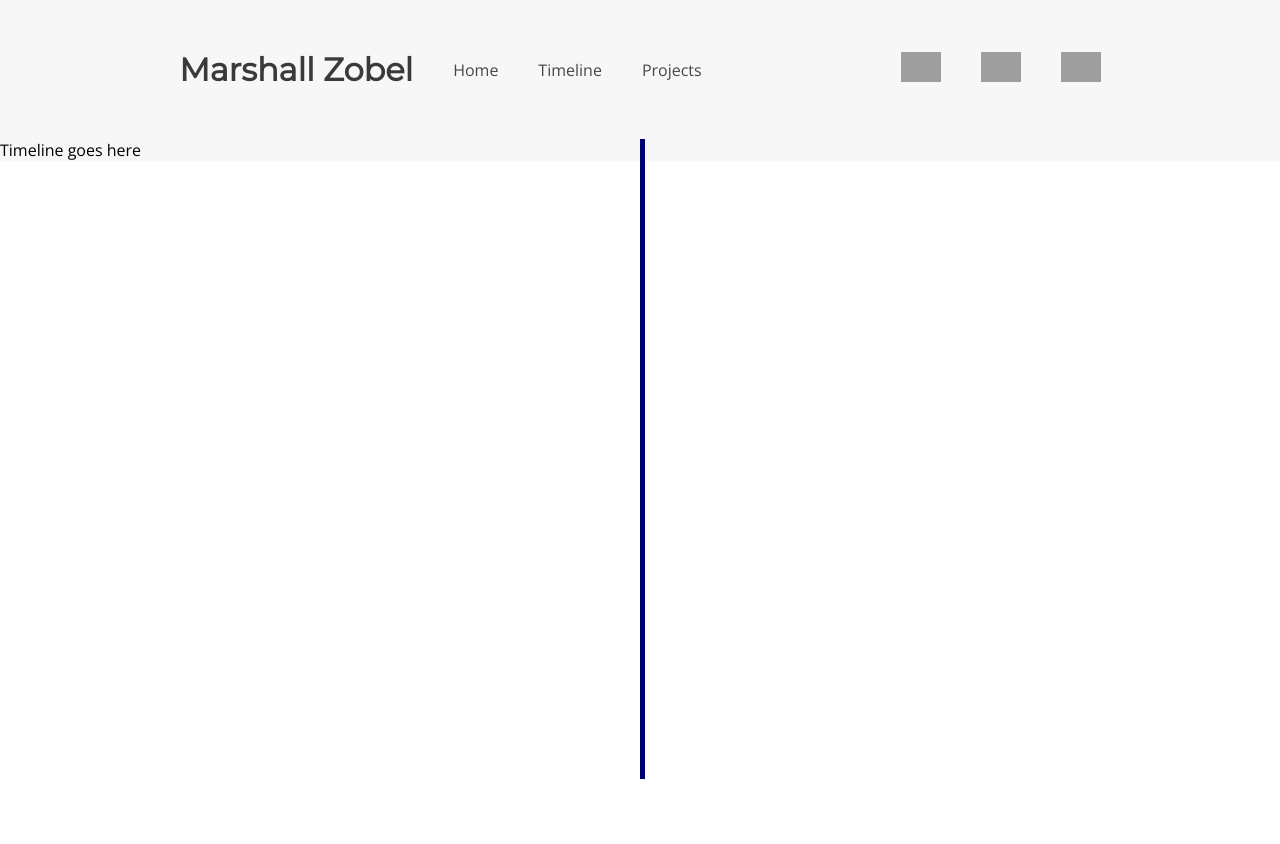
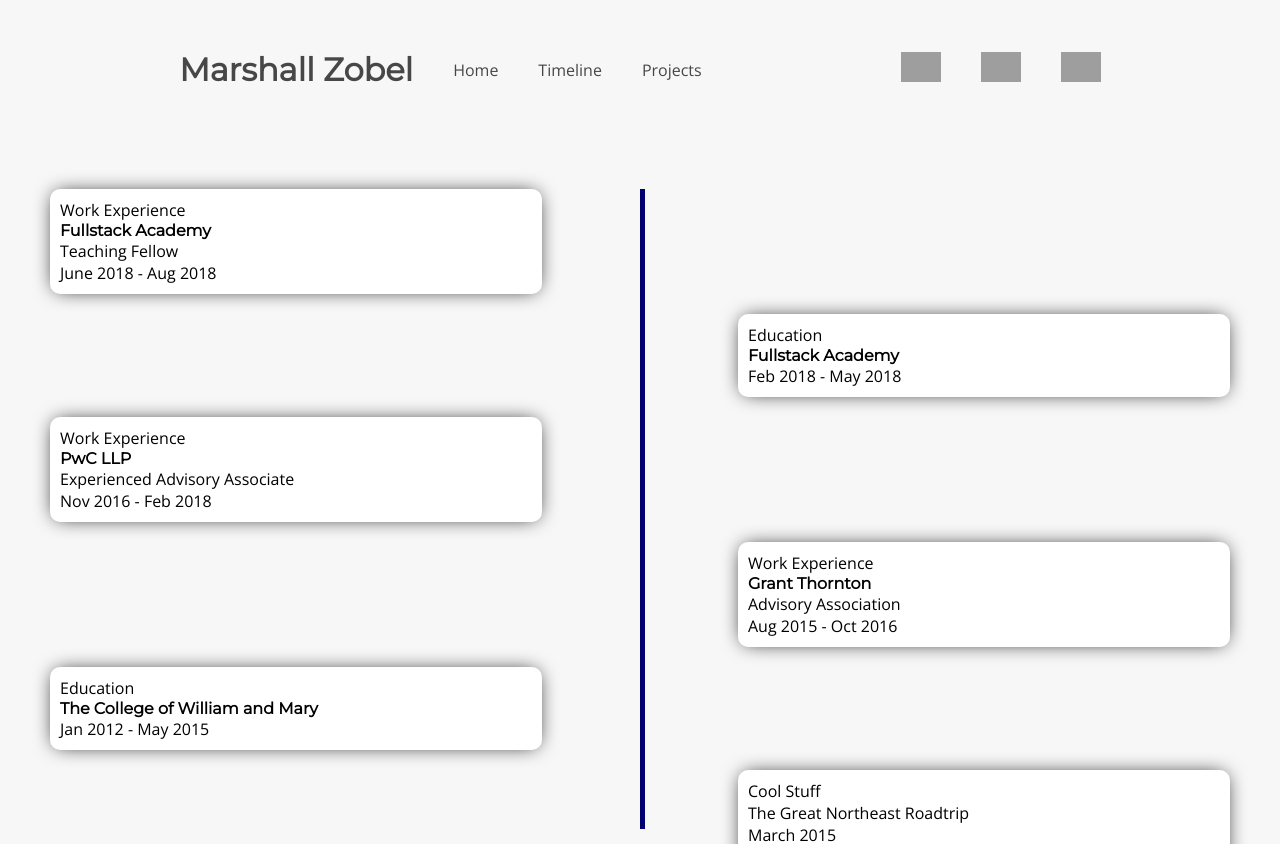
Before and after one commit to dmzobel/dmzobel.github.io, a React (Create React App) app: page /timeline in a window 1280 px wide. Shown: the top 844 px of the page. Before the commit the page ends 800 px from the top, so only its background shows below. Built offline with nearby package versions, Linux system fonts and the light colour scheme; grey boxes are pictures that could not be loaded.

Commit message:
Timeline outline

```diff
--- a/src/components/Projects.js
+++ b/src/components/Projects.js
@@ -17,6 +17,17 @@
           bananas as you want, wherever you want, in as wide an area as you
           want, and then see who can capture them the quickest!
         </p>
+        <a
+          href="https://github.com/BananaHuntAR"
+          target="_blank"
+          rel="noopener noreferrer"
+        >
+          <img
+            src="https://image.flaticon.com/icons/svg/25/25231.svg"
+            alt=""
+            className="icon"
+          />
+        </a>
       </div>
       <img src={bhDemo2} alt="" className="screenshot" />
     </div>
@@ -36,16 +47,25 @@
         <p>
           Vintage is a data modeling web application that allows users to
           compare the quality of different wine vintages. Using the{' '}
-          <inline>
-            <a href="https://www.ncdc.noaa.gov/cdo-web/webservices/v2">
-              NOAA Climate Data API
-            </a>
-          </inline>
+          <a href="https://www.ncdc.noaa.gov/cdo-web/webservices/v2">
+            NOAA Climate Data API
+          </a>
           , the application gathers climate data from various regions around the
           world and feeds the data into Princeton economist Orley Ashenfelter's
           Bordeaux Equation, generating a score for each vintage that is
           predictive of the wine's quality.
         </p>
+        <a
+          href="https://github.com/dmzobel/vintage"
+          target="_blank"
+          rel="noopener noreferrer"
+        >
+          <img
+            src="https://image.flaticon.com/icons/svg/25/25231.svg"
+            alt=""
+            className="icon"
+          />
+        </a>
       </div>
       <img src={vintage} alt="" className="screenshot-desktop" />
     </div>
@@ -64,6 +84,17 @@
           allowing users to save items to a Wish List and view their previous
           orders.
         </p>
+        <a
+          href="https://github.com/wizards-store/grace-shopper"
+          target="_blank"
+          rel="noopener noreferrer"
+        >
+          <img
+            src="https://image.flaticon.com/icons/svg/25/25231.svg"
+            alt=""
+            className="icon"
+          />
+        </a>
       </div>
     </div>
   </React.Fragment>
--- a/src/components/Timeline.js
+++ b/src/components/Timeline.js
@@ -1,8 +1,23 @@
 import React from 'react';
+import data from '../data.js';
+
+const TimelineItem = ({ data }) => {
+  return (
+    <div className="timeline-block">
+      <div className="timeline-item">
+        <p>{data.category}</p>
+        <h4>{data.institution}</h4>
+        <p>{data.title}</p>
+        <p>{data.dates}</p>
+        <p>{data.description}</p>
+      </div>
+    </div>
+  );
+};
 
 const Timeline = () => (
   <div className="timeline-container">
-    <p>Timeline goes here</p>
+    {data.map(element => <TimelineItem data={element} />)}
   </div>
 );
 
--- a/src/data.js
+++ b/src/data.js
@@ -1,4 +1,4 @@
-export const experience = [
+const data = [
   {
     id: 1,
     category: 'Work Experience',
@@ -71,3 +71,5 @@
       'Descended North Kaibab trail, camped at Phantom Ranch on Bright Angel Creek, ascended South Kaibab trail.'
   }
 ];
+
+export default data;
--- a/src/style.css
+++ b/src/style.css
@@ -47,7 +47,6 @@
 h3,
 h4 {
   font-family: 'Montserrat', sans-serif;
-  color: rgb(58, 58, 58);
 }
 
 .headshot {
@@ -130,13 +129,31 @@
 .timeline-container::before {
   content: '';
   position: absolute;
-  /* top: 0; */
-  /* bottom: 0; */
-  /* left: 18px; */
   left: 50%;
   height: 80%;
   width: 5px;
   background: rgb(0, 0, 112);
 }
+/* Vertical line styling for responsive layouts */
+/* top: 0; */
+/* bottom: 0; */
+/* left: 18px; */
+
 .timeline-container {
+  margin: 50px;
 }
+
+.timeline-block {
+  display: flex;
+  margin: 20px 0;
+}
+.timeline-item {
+  background-color: white;
+  width: 40%;
+  padding: 10px;
+  box-shadow: 0 0 20px -5px;
+  border-radius: 10px;
+}
+.timeline-block:nth-child(even) {
+  flex-direction: row-reverse;
+}
```
